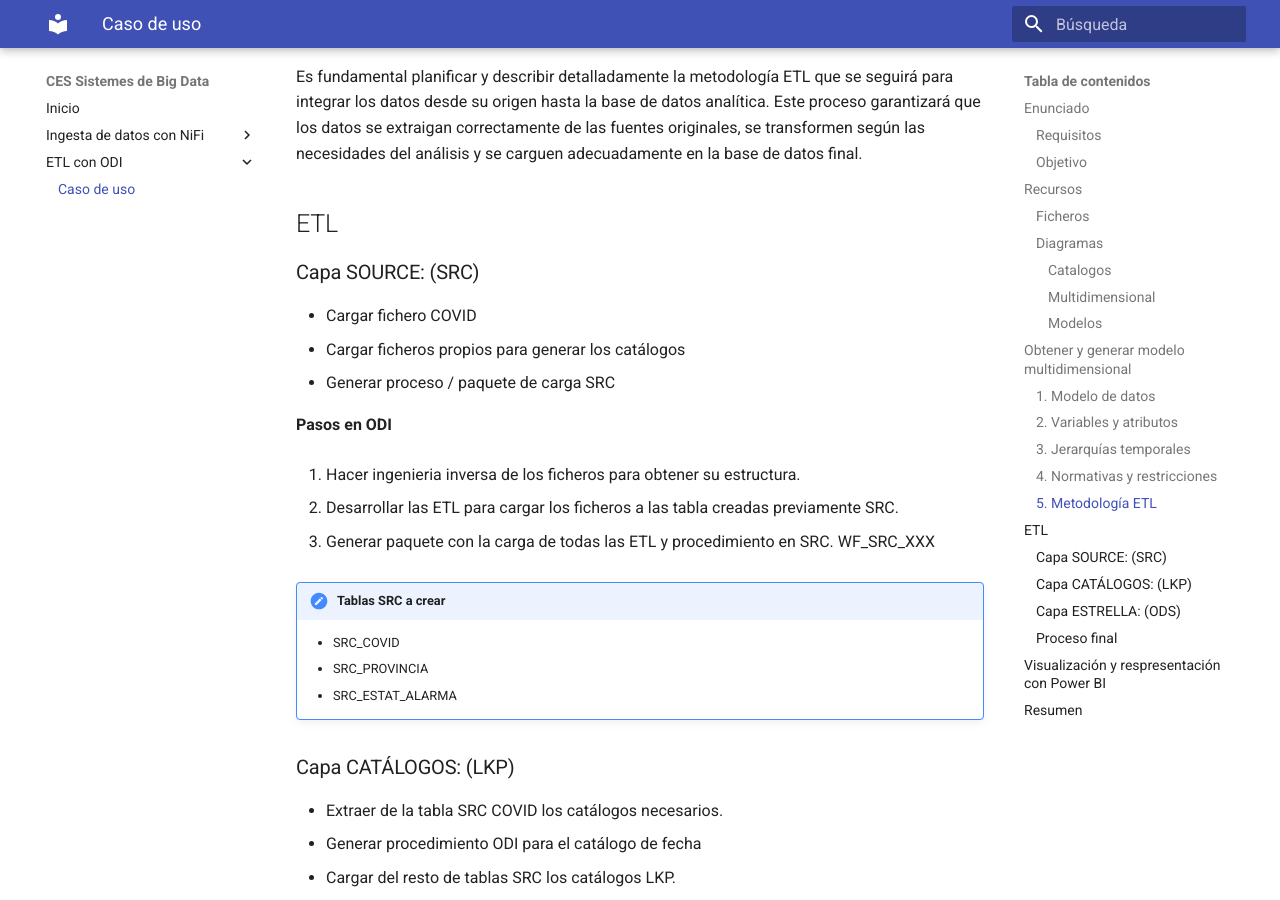
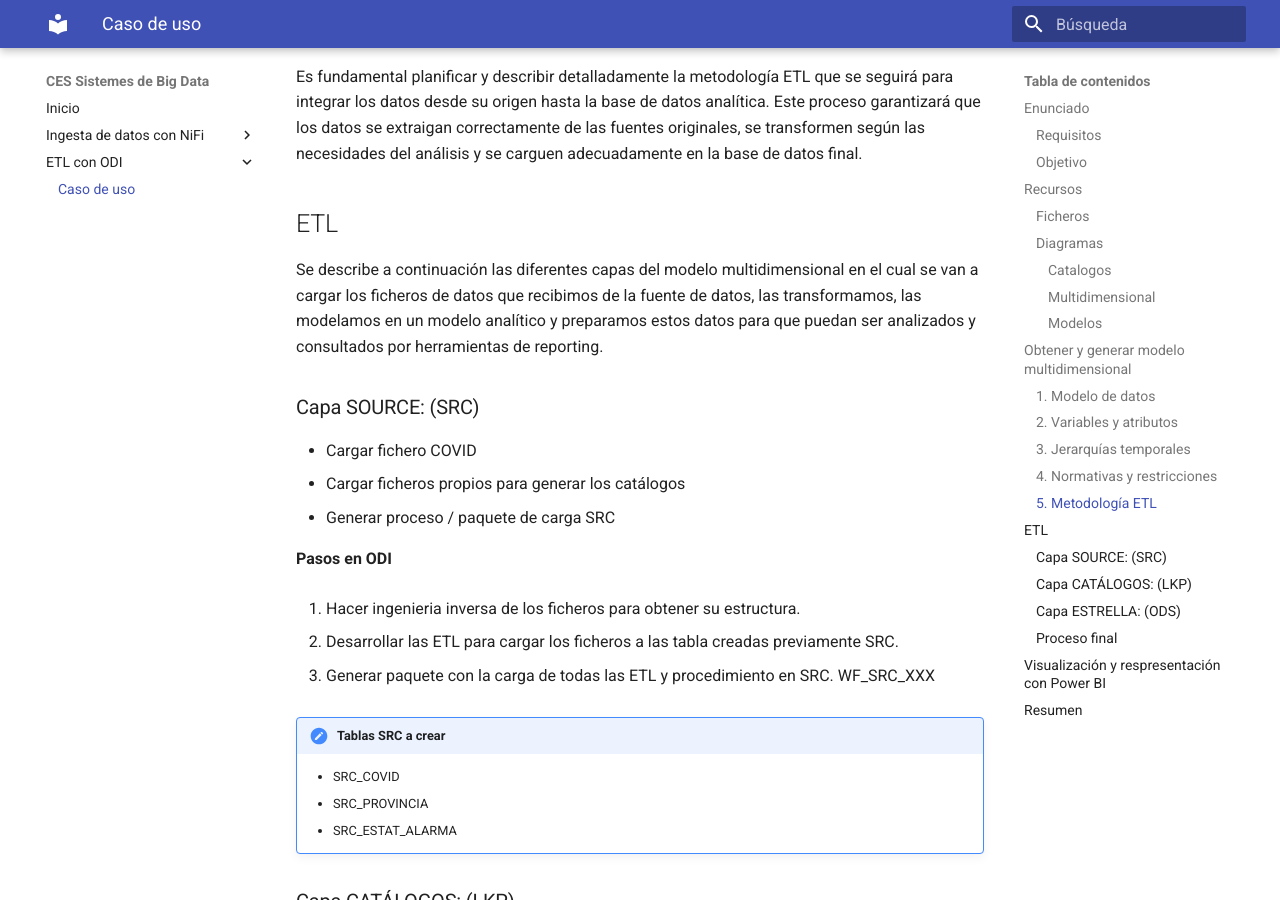
Before and after one commit to jorsodom/bigdata-sb, an MkDocs documentation site: the page built from docs/odi/odiCasoDeUso.md, in a window 1280 px wide and 900 px high, scrolled down 6351 px. Built offline with MkDocs 1.6.1 and Material for MkDocs 9.7.7, drawn with Linux system fonts in a browser that asks for light colours.

Commit message:
Update ODI Scen

```diff
--- a/docs/odi/odiCasoDeUso.md
+++ b/docs/odi/odiCasoDeUso.md
@@ -117,6 +117,7 @@ Se deben tener en cuenta todas las normativas o restricciones específicas asoci
 Es fundamental planificar y describir detalladamente la metodología ETL que se seguirá para integrar los datos desde su origen hasta la base de datos analítica. Este proceso garantizará que los datos se extraigan correctamente de las fuentes originales, se transformen según las necesidades del análisis y se carguen adecuadamente en la base de datos final.
 
 ## ETL
+Se describe a continuación las diferentes capas del modelo multidimensional en el cual se van a cargar los ficheros de datos que recibimos de la fuente de datos, las transformamos, las modelamos en un modelo analítico y preparamos estos datos para que puedan ser analizados y consultados por herramientas de reporting.
 
 ### Capa SOURCE: (SRC)
 -       Cargar fichero COVID
```
